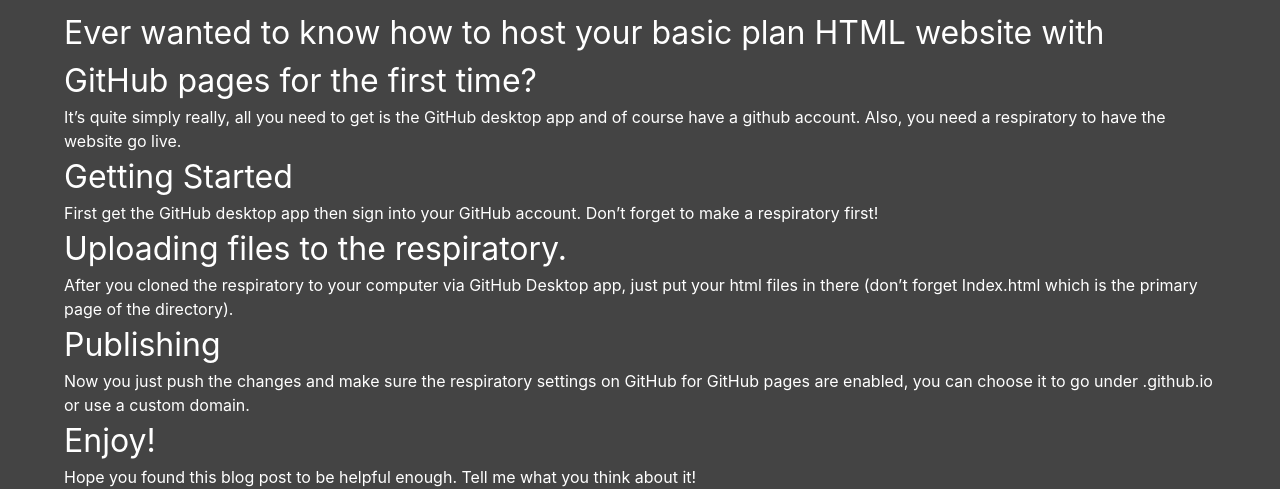
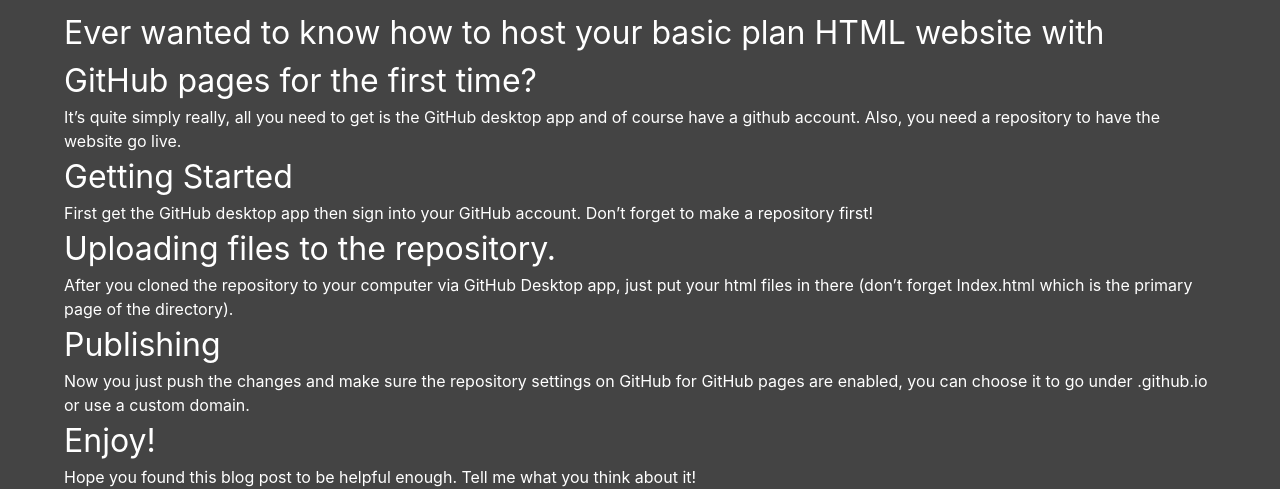
Before and after one commit to miklosakos/bobpony.org, a Jekyll site: the page built from _posts/2018-06-02-GHP.md, in a window 1280 px wide. Shown: the part 228-717 px from the top of the page. Built offline with Jekyll 4.4.1, drawn with Linux system fonts in a browser that asks for light colours; nearby versions of some CDN libraries; comment, search, counter and statistics services are not loaded.

Commit message:
typo fix

```diff
--- a/_posts/2018-06-02-GHP.md
+++ b/_posts/2018-06-02-GHP.md
@@ -9,12 +9,12 @@
 description: The easiest tutorial on how to use GitHub Pages for the first time.
 ---
 # Ever wanted to know how to host your basic plan HTML website with GitHub pages for the first time?
-It's quite simply really, all you need to get is the GitHub desktop app and of course have a github account. Also, you need a respiratory to have the website go live.
+It's quite simply really, all you need to get is the GitHub desktop app and of course have a github account. Also, you need a repository to have the website go live.
 # Getting Started
-First get the GitHub desktop app then sign into your GitHub account. Don't forget to make a respiratory first!
-# Uploading files to the respiratory.
-After you cloned the respiratory to your computer via GitHub Desktop app, just put your html files in there (don't forget Index.html which is the primary page of the directory).
+First get the GitHub desktop app then sign into your GitHub account. Don't forget to make a repository first!
+# Uploading files to the repository.
+After you cloned the repository to your computer via GitHub Desktop app, just put your html files in there (don't forget Index.html which is the primary page of the directory).
 # Publishing
-Now you just push the changes and make sure the respiratory settings on GitHub for GitHub pages are enabled, you can choose it to go under <username>.github.io or use a custom domain.
+Now you just push the changes and make sure the repository settings on GitHub for GitHub pages are enabled, you can choose it to go under <username>.github.io or use a custom domain.
 # Enjoy!
 Hope you found this blog post to be helpful enough. Tell me what you think about it!
```
